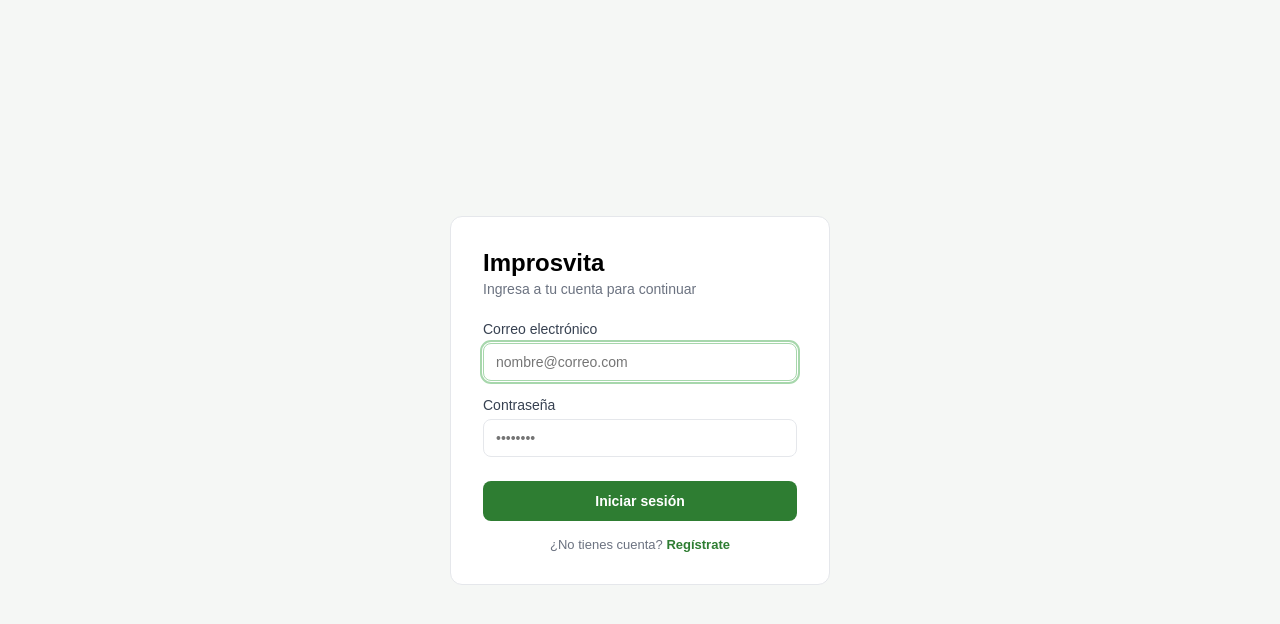
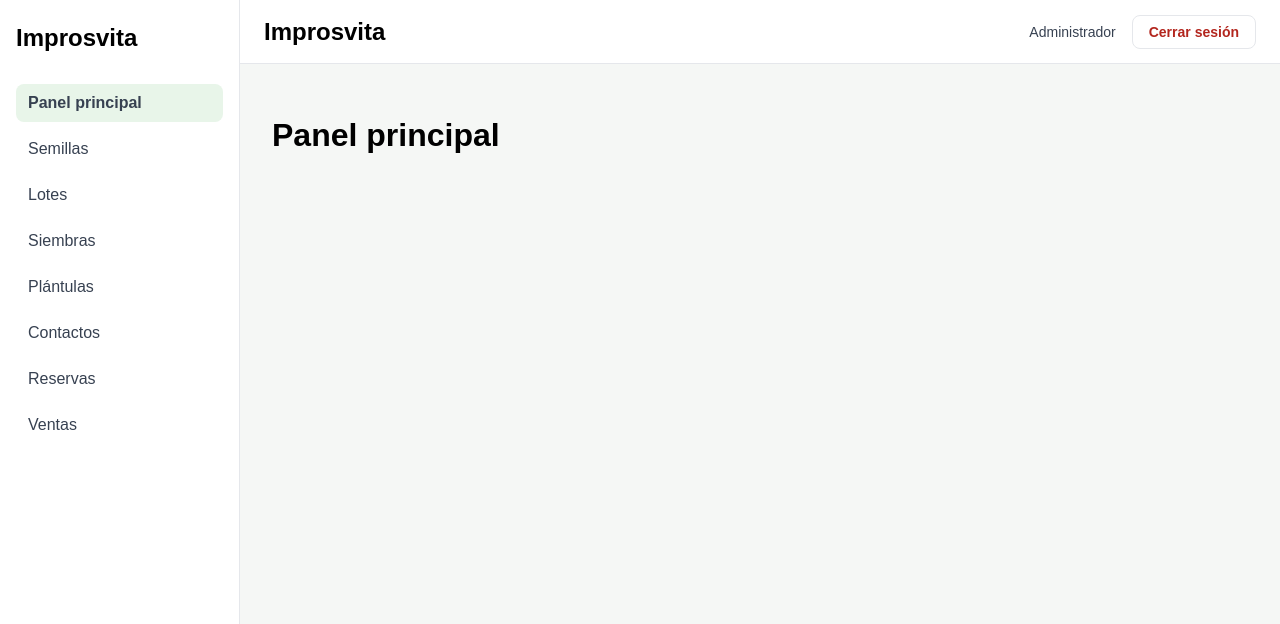
Before and after one commit to Julian049/Improsvita-frontend, a React (Vite) app: page / in a window 1280 px wide. Before the commit this address led to /login. Shown: the top 624 px of the page. Built offline with nearby package versions, Linux system fonts and the light colour scheme; no server answers.

Commit message:
chore: Add lots to sidebar

```diff
--- a/src/components/layout/Sidebar.jsx
+++ b/src/components/layout/Sidebar.jsx
@@ -10,6 +10,7 @@ function Sidebar() {
             <nav>
                 <NavLink to="/">Panel principal</NavLink>
                 <NavLink to="/seeds">Semillas</NavLink>
+                <NavLink to="/lots">Lotes</NavLink>
                 <NavLink to="/plantings">Siembras</NavLink>
                 <NavLink to="/seedlings">Plántulas</NavLink>
                 <NavLink to="/suppliers">Contactos</NavLink>
--- a/src/router/AppRouter.jsx
+++ b/src/router/AppRouter.jsx
@@ -21,7 +21,7 @@ function AppRouter() {
                 <Route path="/login" element={<LoginPage />} />
                 <Route path="/register" element={<RegisterPage />} />
 
-                <Route element={<ProtectedRoute />}>
+                {/*<Route element={<ProtectedRoute />}>*/}
                     <Route path="/" element={<MainLayout />}>
                         <Route index element={<Dashboard />} />
 
@@ -40,7 +40,7 @@ function AppRouter() {
 
                         <Route path="*" element={<Navigate to="/" replace />} />
                     </Route>
-                </Route>
+                {/*</Route>*/}
             </Routes>
         </BrowserRouter>
     );
```
